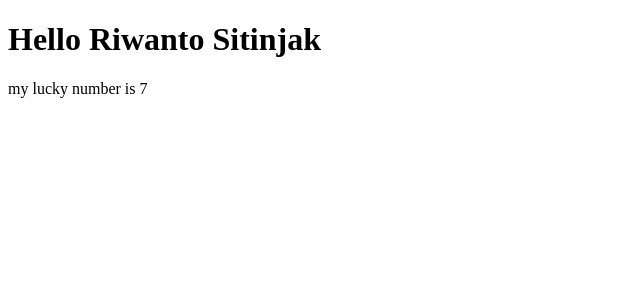
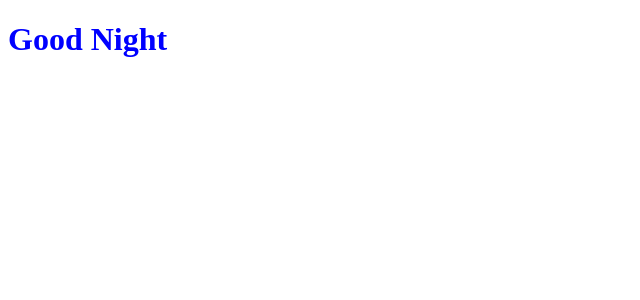
Before and after one commit to riwantositinjak/react-course, a React (Create React App) app: page / in a window 1280 px wide. Shown: the top 300 px of the page, without its empty margins (0-640 px from the left). Built offline with nearby package versions, Linux system fonts and the light colour scheme.

Commit message:
react-styling-completed

```diff
--- a/public/style.css
+++ b/public/style.css
@@ -0,0 +1,5 @@
+.heading {
+  font-size: 50px;
+  font-weight: bold;
+  border-bottom: 5px solid black;
+}
--- a/src/components/App.jsx
+++ b/src/components/App.jsx
@@ -1,22 +1,39 @@
-//Create a react app from scratch.
-//It should display a h1 heading.
-//It should display an unordered list (bullet points).
-//It should contain 3 list elements.
 import React from "react";
 
-const fname = "Riwanto";
-const lname = "Sitinjak";
-const number = 7;
+const date = new Date();
+const currentTime = date.getHours();
+
+let greeting;
+
+const customStyle = {
+  color: "",
+};
+
+if (currentTime < 12) {
+  greeting = "Good Morning";
+  customStyle.color = "red";
+} else if (currentTime < 18) {
+  greeting = "Good Afternoon";
+  customStyle.color = "green";
+} else {
+  greeting = "Good Night";
+  customStyle.color = "blue";
+}
 
 const App = () => {
   return (
-    <div>
-      <h1>
-        Hello {fname} {lname}
-      </h1>
-      <p>my lucky number is {number}</p>
-    </div>
+    <h1 className="heading" style={customStyle}>
+      {greeting}
+    </h1>
   );
 };
 
+//Create a React app from scratch.
+//Show a single h1 that says "Good morning" if between midnight and 12PM.
+//or "Good Afternoon" if between 12PM and 6PM.
+//or "Good evening" if between 6PM and midnight.
+//Apply the "heading" style in the styles.css
+//Dynamically change the color of the h1 using inline css styles.
+//Morning = red, Afternoon = green, Night = blue.
+
 export default App;
```
